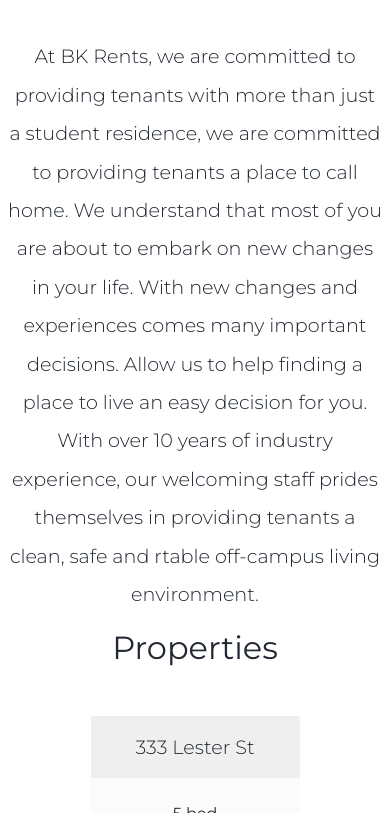
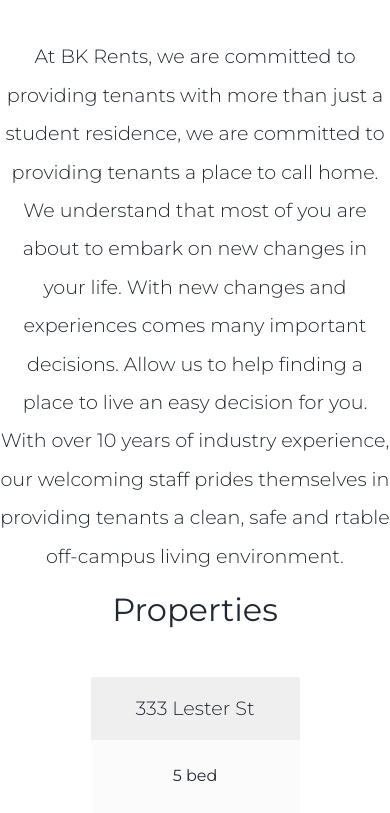
Before and after one commit to milantrkulja/bktest, a plain HTML site: page index.html in a window 390 px wide. Shown: the part 885-1698 px from the top of the page. Drawn offline with nearby package versions, Linux system fonts and the light colour scheme; some packages are replaced by stand-ins of ours.

Commit message:
Add files via upload

```diff
--- a/css/styles.css
+++ b/css/styles.css
@@ -25,7 +25,7 @@
 
   #about-us {
     color: #222831;
-    padding: 0 2% !important;
+    padding: 0 !important;
   }
 
   .about-us-content h1{
```
